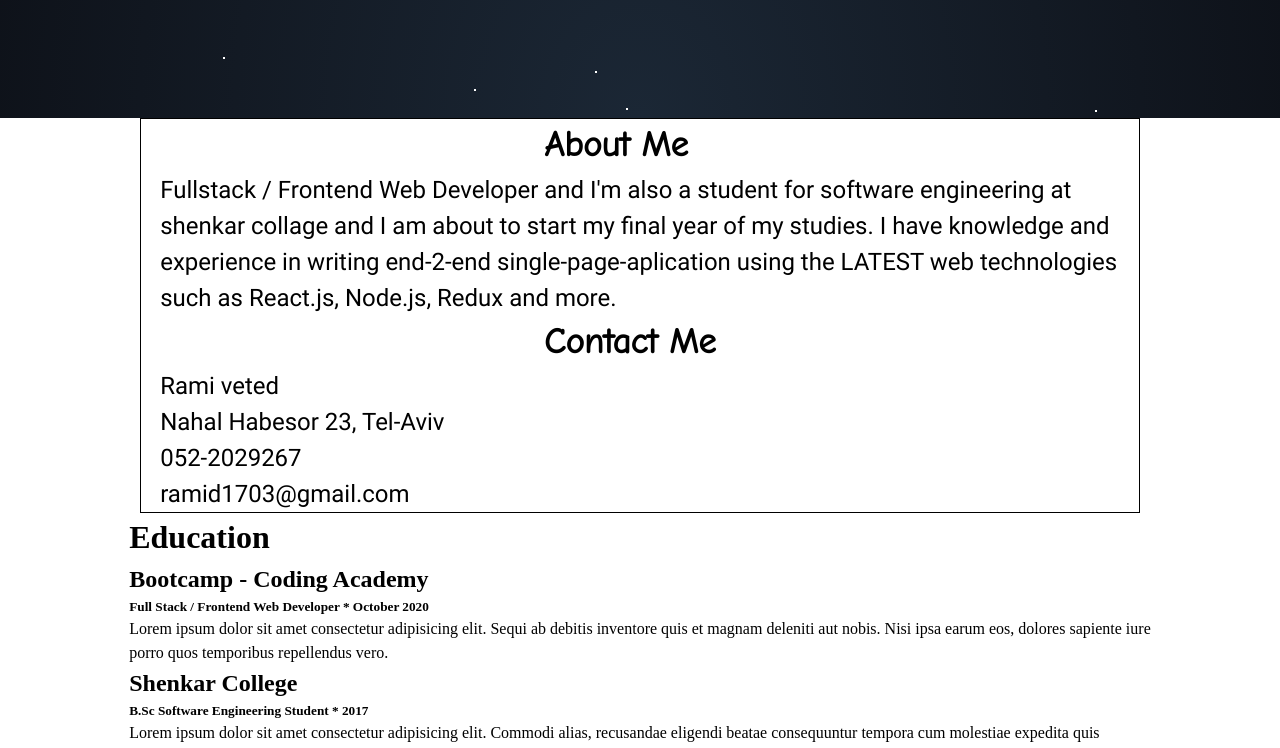
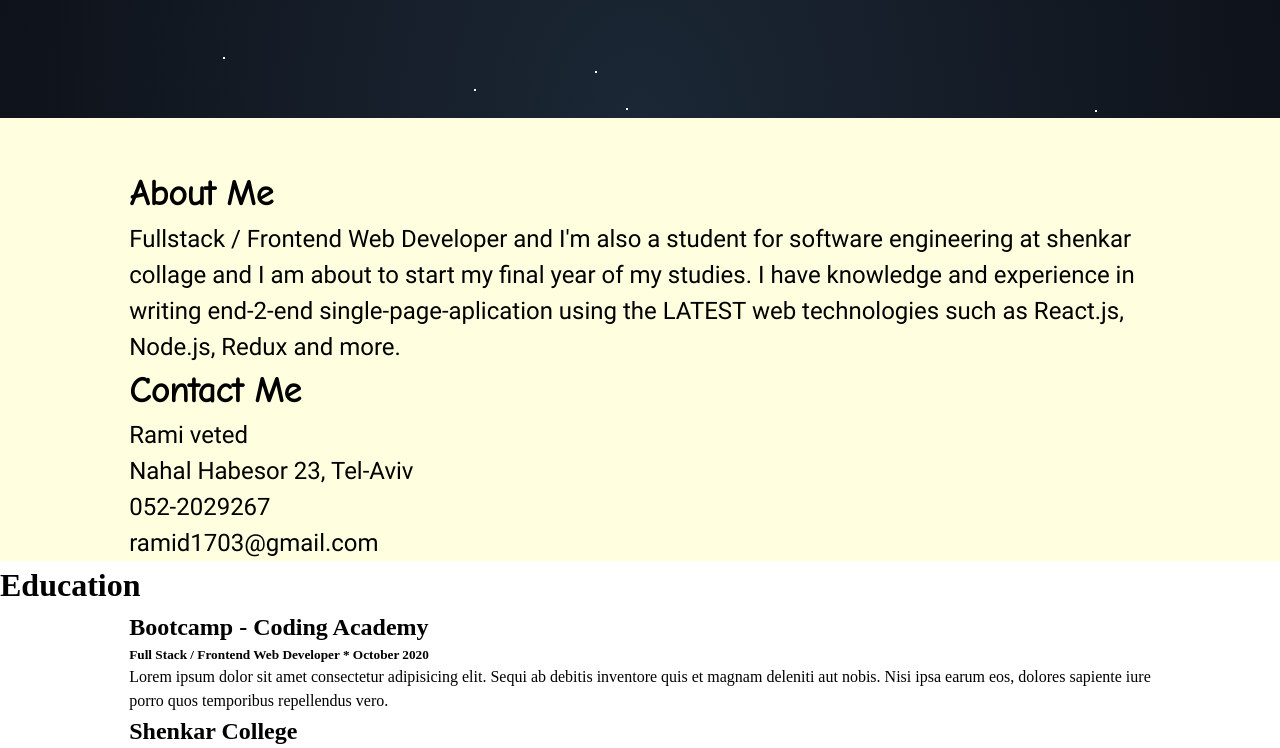
Before and after one commit to RamiDorani/my-portfolio, a React (Create React App) app: page / in a window 1280 px wide. Shown: the part 682-1430 px from the top of the page. Built offline with nearby package versions, Linux system fonts and the light colour scheme; a web font is replaced by a local one.

Commit message:
'update'

```diff
--- a/src/cmps/Education.jsx
+++ b/src/cmps/Education.jsx
@@ -3,14 +3,14 @@ import React, { Component } from 'react'
 export class Education extends Component {
     render() {
         return (
-            <div className="container" id="education">
+            <div id="education">
                 <h1>Education</h1>
-                <section>
+                <section className="container">
                     <h2>Bootcamp - Coding Academy</h2>
                     <h5>Full Stack / Frontend Web Developer  * October 2020</h5>
                     <p>Lorem ipsum dolor sit amet consectetur adipisicing elit. Sequi ab debitis inventore quis et magnam deleniti aut nobis. Nisi ipsa earum eos, dolores sapiente iure porro quos temporibus repellendus vero.</p>
                 </section>
-                <section>
+                <section className="container">
                     <h2>Shenkar College</h2>
                     <h5>B.Sc Software Engineering Student  * 2017</h5>
                     <p>Lorem ipsum dolor sit amet consectetur adipisicing elit. Commodi alias, recusandae eligendi beatae consequuntur tempora cum molestiae expedita quis similique dolorem ratione deserunt ex minus non excepturi suscipit? Laboriosam, sapiente?</p>
--- a/src/cmps/MyDetailes.jsx
+++ b/src/cmps/MyDetailes.jsx
@@ -1,15 +1,18 @@
 import React, { Component } from 'react'
 
 
+
+
 export class MyDetailes extends Component {
+
     render() {
         return (
-                <section className="my-detailes-wrapper container" id="about">
-                    <div className="up flex-col space-between">
+                <section className="my-detailes-wrapper" id="about">
+                    <div className="up flex-col space-between container">
                     <h2 className="my-headers about-me-header">About Me</h2>
                     <p className="p about-me-p">Fullstack / Frontend Web Developer and I'm also a student for software engineering at shenkar collage and I am about to start my final year of my studies. I have knowledge and experience in writing end-2-end single-page-aplication using the LATEST web technologies such as React.js, Node.js, Redux and more.</p>
                     </div>
-                    <div className="down">
+                    <div className="down container">
                     <h2 className="my-headers contact-me-header">Contact Me</h2>
                     <p className="p contact-me-p">
                     Rami veted <br />
--- a/src/styles/components/_myDetailes.scss
+++ b/src/styles/components/_myDetailes.scss
@@ -1,6 +1,8 @@
 .my-detailes-wrapper {
-    border: 1px solid black;
-    max-width: rem(1000px);
+    //border: 1px solid black;
+    background-color: lightyellow;
+    max-width: 100%;
+    padding-top: rem(50px);
 }
 
 .up {
@@ -8,8 +10,8 @@
 
 .my-headers {
    //background-color: aquamarine;
-   width: 20%;
-   margin: 0 auto;
+//    width: 20%;
+//    margin: 0 auto;
    font-size: rem(35px);
    font-family: comic;
 }
@@ -25,7 +27,8 @@
     //     max-width: 600px;
     // }
     .my-headers {
-        width: 40%;
-        font-size: rem(24px);
+        width: 55%;
+        font-size: rem(30px);
+        font-weight: bold;
     }
 }
--- a/src/styles/components/_skill.scss
+++ b/src/styles/components/_skill.scss
@@ -1,6 +1,6 @@
 .skill-wrapper {
     display: grid;
-    grid-template-columns: repeat(auto-fill, minmax(400px, 1fr));
+    grid-template-columns: repeat(auto-fill, minmax(250px, 1fr));
 }
 
 .skill-card {
--- a/src/styles/global.scss
+++ b/src/styles/global.scss
@@ -15,6 +15,7 @@
 @import "components/skill";
 @import "components/myProjects";
 @import "components/footer";
+@import "components/education";
 
 
 @import "views/imgs";
```
Also changed, not shown: src/styles/components/_education.scss (added).
